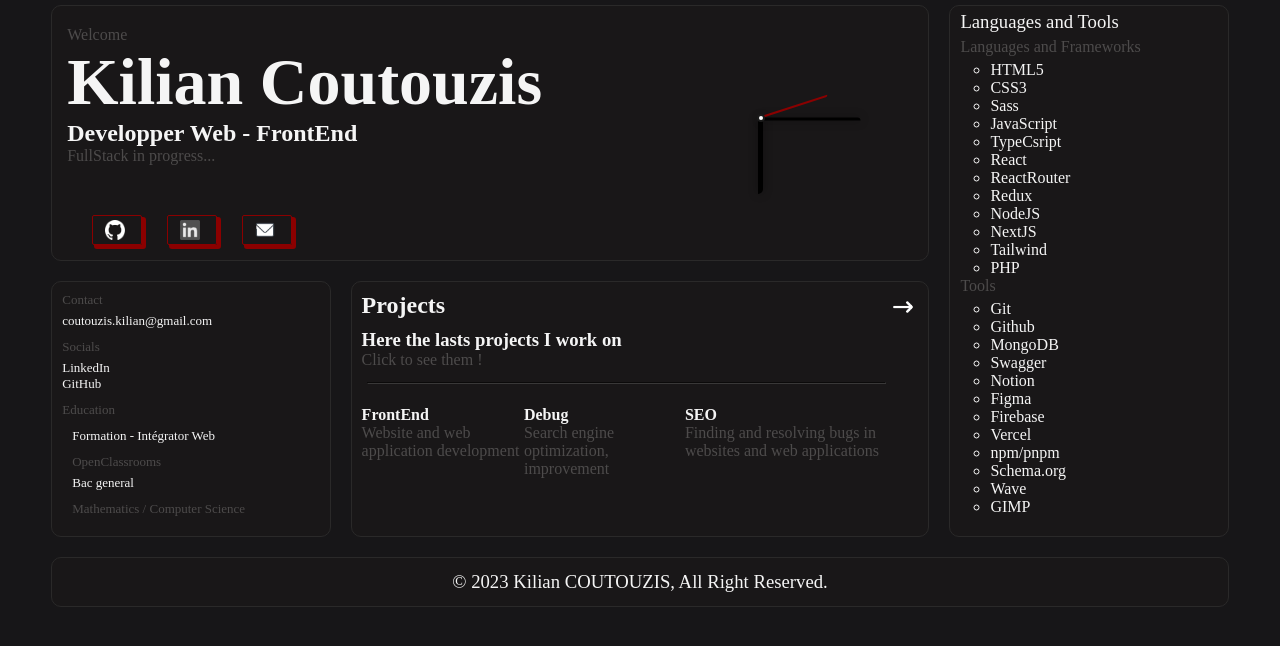
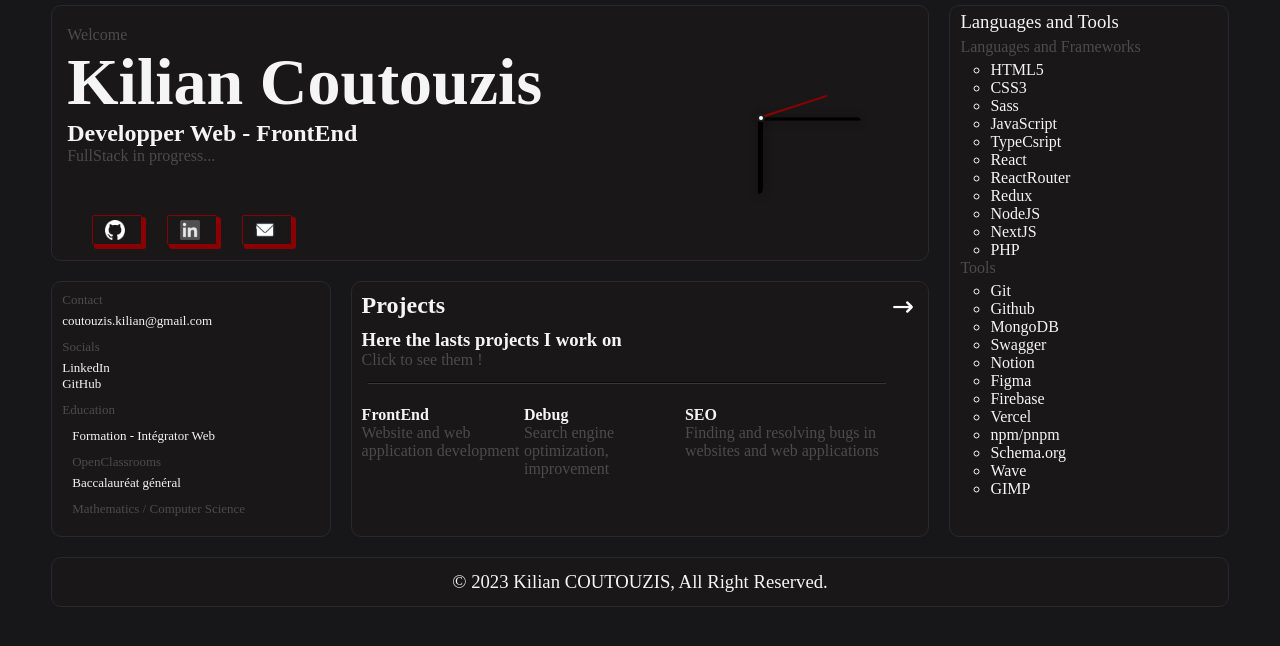
Before and after one commit to Epouvaantail/portfolio, a React (Create React App) app: page / in a window 1280 px wide. Shown: the top 646 px of the page. Built offline with nearby package versions, Linux system fonts and the light colour scheme; a web font is replaced by a local one.

Commit message:
modification text

```diff
--- a/src/pages/Home.js
+++ b/src/pages/Home.js
@@ -91,7 +91,6 @@ return (
 						<li>Redux</li>
 						<li>NodeJS</li>
 						<li>NextJS</li>
-						<li>Tailwind</li>
             <li>PHP</li>
 					</ul>
             </article>
@@ -132,7 +131,7 @@ return (
               <p>OpenClassrooms</p>
             </li>
             <li>
-              <h4>Bac general</h4>
+              <h4>Baccalauréat général</h4>
               <p>Mathematics / Computer Science</p>
             </li>
           </ul>
```
